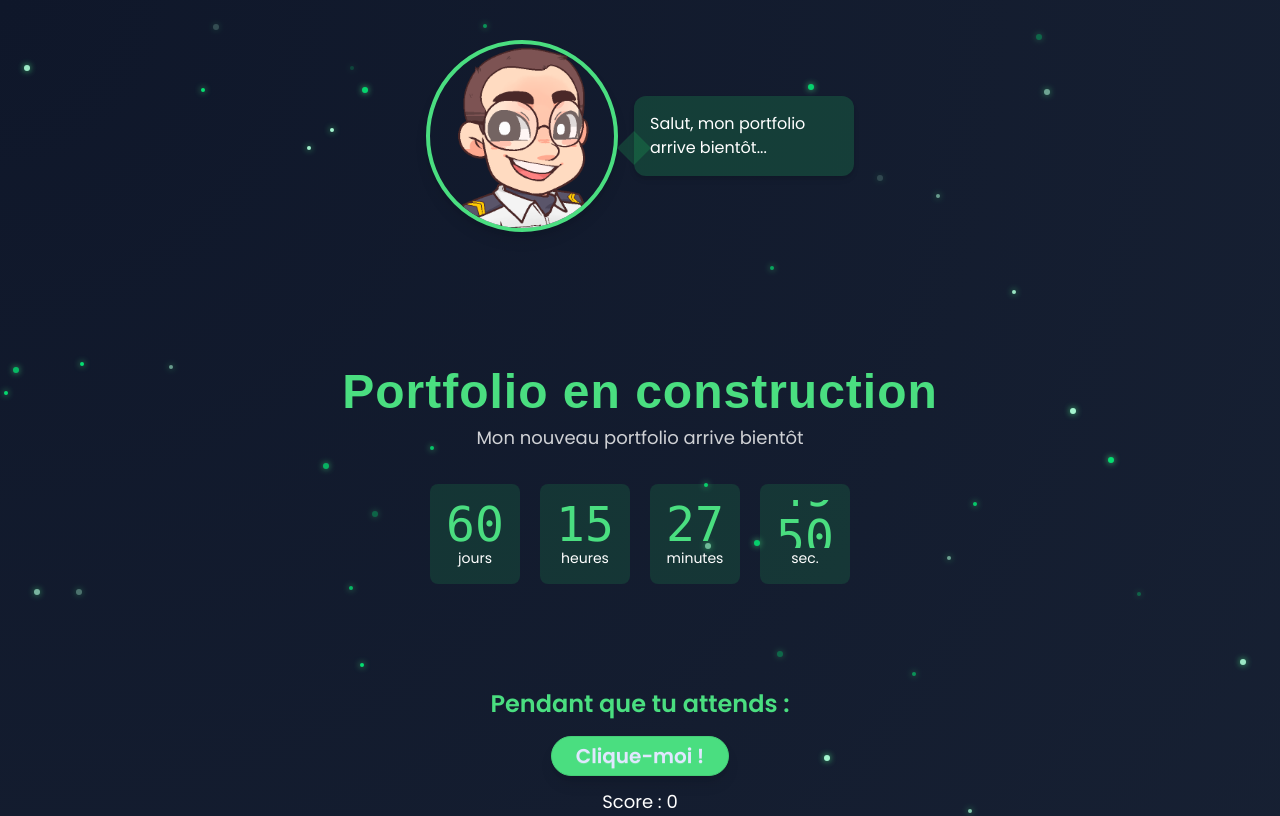
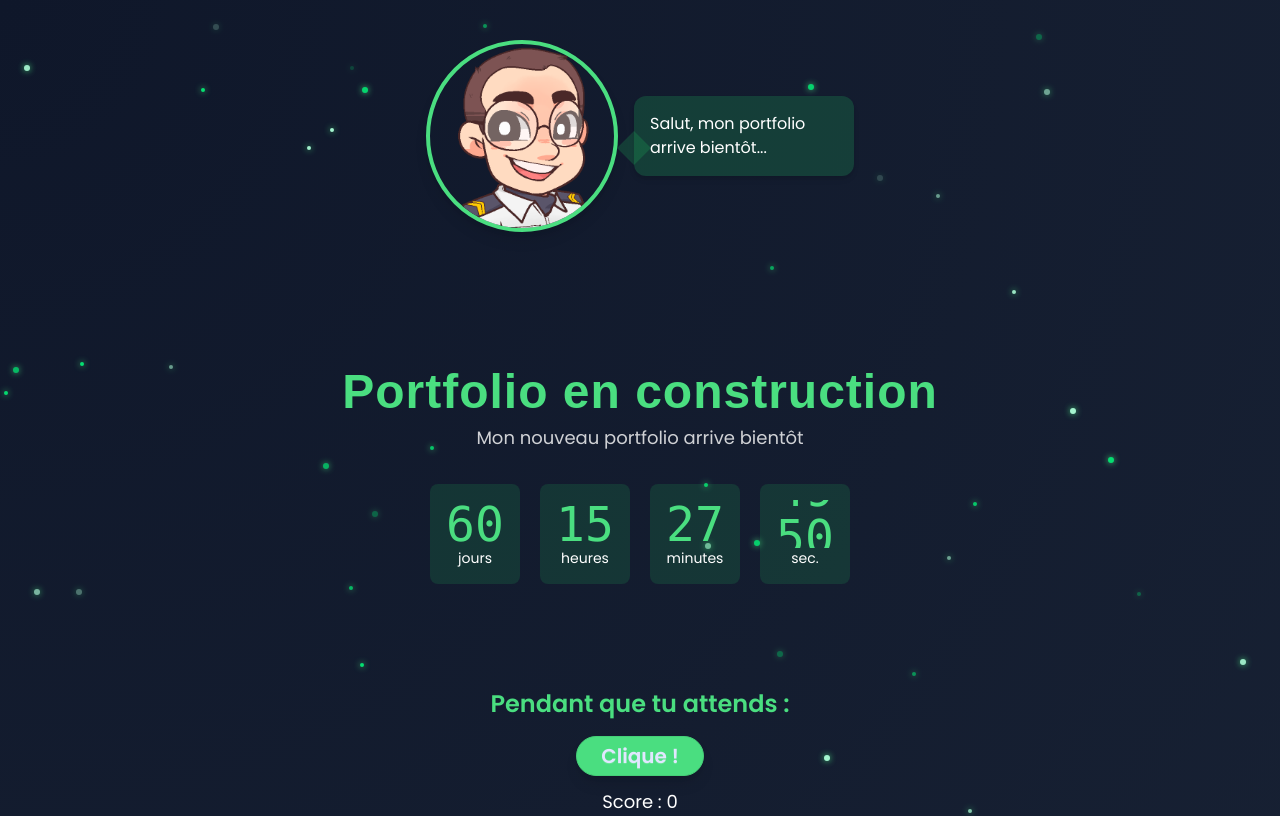
Before and after one commit to AkariSensei/portfolio-attente, a React (Vite) app: page / in a window 1280 px wide. Built offline with nearby package versions, Linux system fonts and the light colour scheme.

Commit message:
Changement du libellé du bouton

```diff
--- a/src/components/MiniGame.tsx
+++ b/src/components/MiniGame.tsx
@@ -23,7 +23,7 @@ export default function MiniGame({ score, setScore }: MiniGameProps) {
                 onClick={handleButtonClick}
                 className="btn btn-primary text-lg sm:text-xl px-5 py-2 sm:px-6 sm:py-3 rounded-full shadow-lg hover:scale-105 transition-transform relative"
             >
-                Clique-moi !
+                Clique !
                 {plusOne.map((id) => (
                     <motion.span
                         key={id}
```
